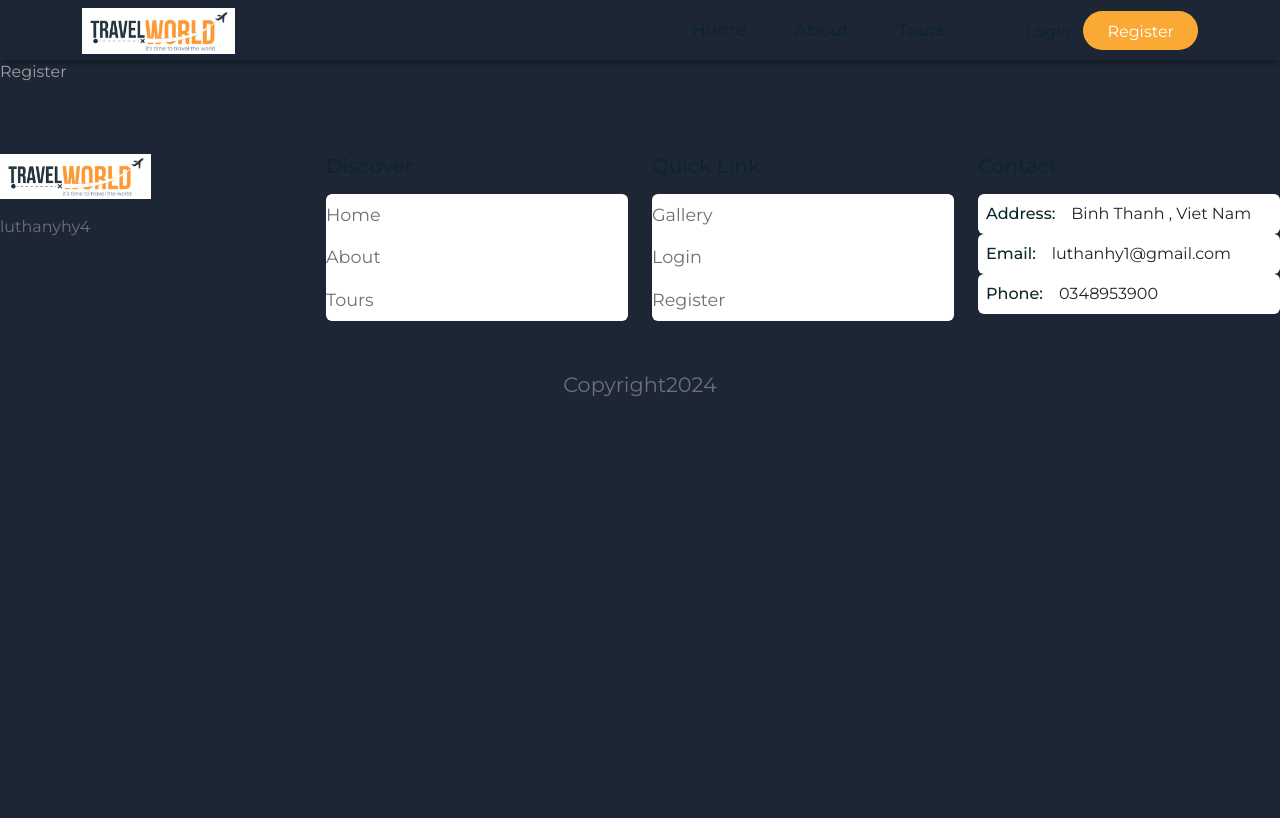
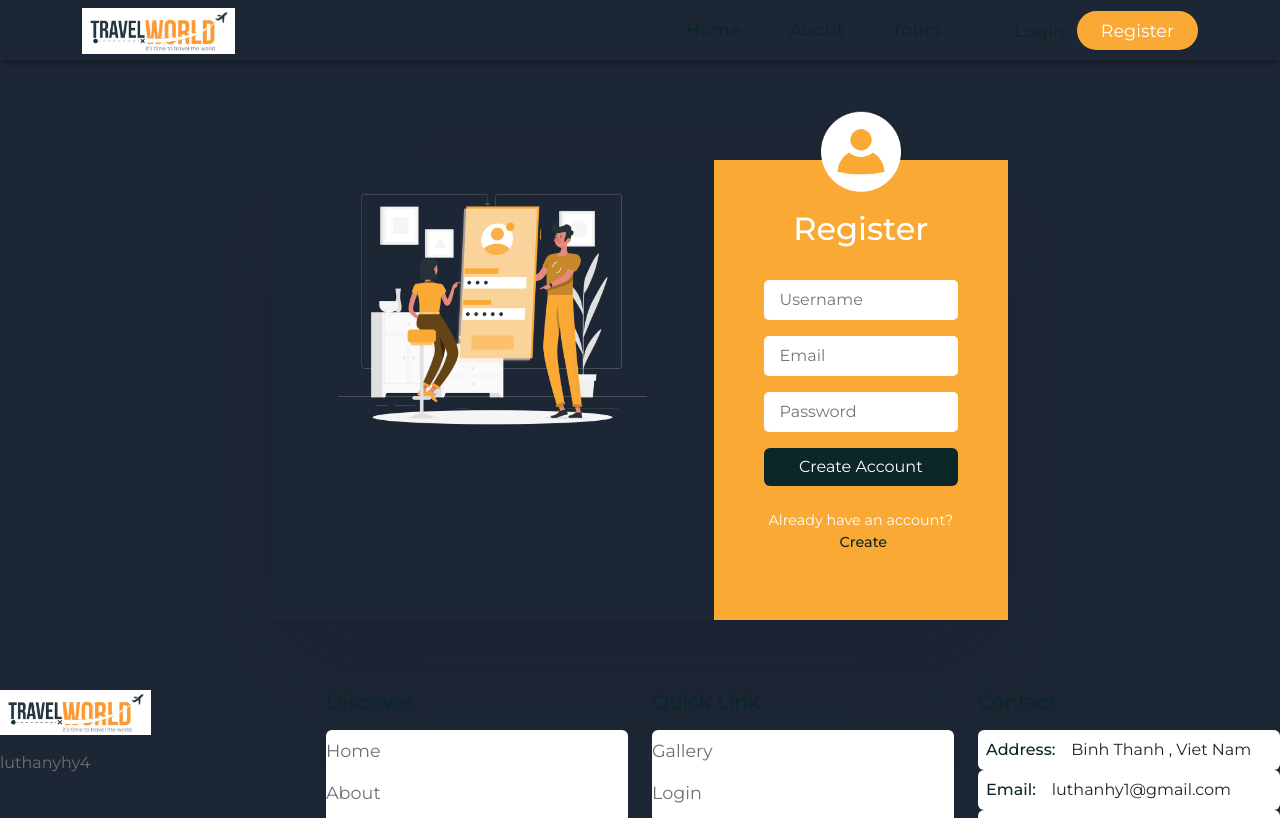
Before and after one commit to luthanhy/WebBooking_Travel_React_Mongo, a React (Create React App) app in the folder Web_Booking_Travel/tour-management/frontend/: page /Register in a window 1280 px wide. Shown: the top 818 px of the page. Built offline with nearby package versions, Linux system fonts and the light colour scheme; the HTML template or start-up script is replaced by a standard one; a web font is replaced by a local one.

Commit message:
Login.jsx -> login.css ->register.jsx

```diff
--- a/Web_Booking_Travel/tour-management/frontend/src/App.css
+++ b/Web_Booking_Travel/tour-management/frontend/src/App.css
@@ -21,7 +21,7 @@
 }
 
 section {
-  padding: 50px 0px;
+  padding: 0px 0px;
 }
 
 h1,
--- a/Web_Booking_Travel/tour-management/frontend/src/components/Header/Header.jsx
+++ b/Web_Booking_Travel/tour-management/frontend/src/components/Header/Header.jsx
@@ -1,78 +1,92 @@
-import React,{useRef,useEffect} from 'react'
-import {Container,Row,Button} from 'reactstrap'
-import {NavLink,Link} from 'react-router-dom'
-import logo from '../../assets/images/logo.png'
-import "./Header.css"
+import React, { useRef, useEffect } from 'react';
+import { Container, Row, Button } from 'reactstrap';
+import { NavLink, Link } from 'react-router-dom';
+import logo from '../../assets/images/logo.png';
+import './Header.css';
 
 const nav_link = [
     {
-        path : '/home',
-        display:'Home'
+        path: '/home',
+        display: 'Home'
     },
     {
-        path : '/about',
-        display:'About'
+        path: '/about',
+        display: 'About'
     },
     {
-        path : '/tours',
-        display:'Tours'
+        path: '/tours',
+        display: 'Tours'
     }
-]
+];
+
 const Header = () => {
-    const headerRef = useRef(null)
-    const stickyHeaderFunc = () =>{
-        window.addEventListener('scroll',()=>{
-            if(document.body.scrollTop>80 || document.documentElement.scrollTop >80){
-                headerRef.current.classList.add('sticky__header')
-            }else{
-                headerRef.current.classList.remove('sticky__header')
+    const headerRef = useRef(null);
+
+    const stickyHeaderFunc = () => {
+        window.addEventListener('scroll', () => {
+            if (document.body.scrollTop > 80 || document.documentElement.scrollTop > 80) {
+                headerRef.current.classList.add('sticky__header');
+            } else {
+                headerRef.current.classList.remove('sticky__header');
             }
-        })
-    }
-    useEffect(()=>{
-        stickyHeaderFunc()
-        return window.removeEventListener('scroll',stickyHeaderFunc)
-    })
+        });
+    };
+
+    useEffect(() => {
+        stickyHeaderFunc();
+        return () => {
+            window.removeEventListener('scroll', stickyHeaderFunc);
+        };
+    }, []);
+
     return (
-    <header className='header'ref={headerRef}>
+        <header className='header' ref={headerRef}>
             <Container>
                 <Row>
                     <div className=' nav__wrapper d-flex align-items-center justify-content-between'>
                         {/* logo */}
-                    <div className="logo">
-    	                    <img src={logo} alt=''></img>
+                        <div className='logo'>
+                            <img src={logo} alt='' />
                         </div>
                         {/* end logo */}
 
                         {/* menu */}
-                    <div className="navigation">
-                        <ul className="menu d-flex align-items-center gap-5">
-                            {
-                                nav_link.map((item,index)=>(
-                                    <li className="nav_item" key={index}>
-                                        <NavLink to = {item.path} className={navClass=>navClass.isActive?"active_link":""}>{item.display}</NavLink>
+                        <div className='navigation'>
+                            <ul className='menu d-flex align-items-center gap-5'>
+                                {nav_link.map((item, index) => (
+                                    <li className='nav_item' key={index}>
+                                        <NavLink to={item.path} activeClassName='active_link'>
+                                            {item.display}
+                                        </NavLink>
                                     </li>
-                                ))
-                            }
+                                ))}
                             </ul>
                         </div>
                         {/* end menu */}
 
-                    <div className="nav__right d-flex align-items-center gap-4">
-                        <div className="nav__btns">
-                            <Button className=" btn secondary__btn"><Link to='/login'></Link>Login</Button>
-                            <Button className=" btn primary__btn"><Link to='/register'></Link>Register</Button>
+                        <div className='nav__right d-flex align-items-center gap-4'>
+                            <div className='nav__btns'>
+                                {/* Sử dụng NavLink thay vì Link */}
+                                <Button className='btn secondary__btn'>
+                                    <NavLink to='/login' activeClassName='active_link'>
+                                        Login
+                                    </NavLink>
+                                </Button>
+                                <Button className='btn primary__btn'>
+                                    <NavLink to='/register' activeClassName='active_link'>
+                                        Register
+                                    </NavLink>
+                                </Button>
                             </div>
                             <span className='mobile_menu'>
-                            <i className="ri-menu-line"></i>
+                                <i className='ri-menu-line'></i>
                             </span>
                         </div>
-
                     </div>
                 </Row>
             </Container>
         </header>
-)
-}
+    );
+};
 
-export default Header
+export default Header;
--- a/Web_Booking_Travel/tour-management/frontend/src/pages/Login.jsx
+++ b/Web_Booking_Travel/tour-management/frontend/src/pages/Login.jsx
@@ -1,8 +1,50 @@
-import React from 'react'
+import React,{useState} from 'react'
+import { Link } from 'react-router-dom'
+import { Container,Row,Col,Form,FormGroup,Button } from 'reactstrap'
+import '../styles/login.css';
+import loginImg from '../assets/images/login.png'
+import userIcon from '../assets/images/user.png'
+const Login = () => {
+  const [credentials,setCredentials] = useState({
+    email:undefined,
+    password:undefined,
 
-const Login = () => {
+  })
+  const handleChange = e =>{
+    setCredentials(prev=> ({...prev,[e.target.id]:e.target.value}))
+  }
+
+  const handleClick = e=>{
+    e.preventDefault();
+  }
   return (
-    <div>Login</div>
+    <Container>
+      <Row>
+        <Col lg='8' className="m-auto" >
+          <div className='login_container d-flex justify-content-between'>
+            <div className="login_img">
+              <img src={loginImg} alt="" />
+            </div>
+            <div className="login_form">
+              <div className="user">
+                <img src={userIcon} alt="" />
+              </div>
+              <h2>Login</h2>
+            <Form onSubmit={handleClick}>
+              <FormGroup>
+                <input type="email" placeholder="Email" required id="email" onChange={handleChange}/>
+              </FormGroup>
+              <FormGroup>
+                <input type="password" placeholder="Password" required id="password" onChange={handleChange}/>
+              </FormGroup>
+              <button className="btn secondary_btn auth_btn"type="submit" >Login</button>
+            </Form>
+              <p>Don't have an account?<Link to='/register'>Create</Link></p>
+            </div>
+          </div>
+        </Col>
+      </Row>
+    </Container>
   )
 }
 
--- a/Web_Booking_Travel/tour-management/frontend/src/pages/Register.jsx
+++ b/Web_Booking_Travel/tour-management/frontend/src/pages/Register.jsx
@@ -1,8 +1,55 @@
-import React from 'react'
+import React, { useState } from 'react'
+import { Link } from 'react-router-dom'
+import { Container, Row, Col, Form, FormGroup, Button } from 'reactstrap'
+import '../styles/login.css';
+import registerImg from '../assets/images/login.png'
+import userIcon from '../assets/images/user.png'
+const Register = () => {
+  const [credentials, setCredentials] = useState({
+    userName:undefined,
+    email: undefined,
+    password: undefined,
 
-const Register = () => {
+  })
+  const handleChange = e => {
+    setCredentials(prev => ({ ...prev, [e.target.id]: e.target.value }))
+  }
+
+  const handleClick = e => {
+    e.preventDefault();
+  }
   return (
-    <div>Register</div>
+    <Container>
+      <Row>
+        <Col lg='8' className="m-auto" >
+          <div className='login_container d-flex justify-content-between'>
+            <div className="login_img">
+              <img src={registerImg} alt="" />
+            </div>
+
+            <div className="login_form">
+              <div className="user">
+                <img src={userIcon} alt="" />
+              </div>
+              <h2>Register</h2>
+              <Form onSubmit={handleClick}>
+                <FormGroup>
+                  <input type="text" placeholder="Username" required id="user" onChange={handleChange} />
+                </FormGroup>
+                <FormGroup>
+                <FormGroup>
+                  <input type="text" placeholder="Email" required id="email" onChange={handleChange} />
+                </FormGroup>
+                  <input type="password" placeholder="Password" required id="password" onChange={handleChange} />
+                </FormGroup>
+                <button className="btn secondary_btn auth_btn" type="submit" >Create Account</button>
+              </Form>
+              <p>Already have an account?<Link to='/login'>Create</Link></p>
+            </div>
+          </div>
+        </Col>
+      </Row>
+    </Container>
   )
 }
 
--- a/Web_Booking_Travel/tour-management/frontend/src/router/Routers.js
+++ b/Web_Booking_Travel/tour-management/frontend/src/router/Routers.js
@@ -1,12 +1,13 @@
 import React from 'react'
 import {Routes,Route, Navigate} from 'react-router-dom'
 import Home from '../pages/Home'
-import Login from '../pages/Login'
-import Register from '../pages/Register'
+import Login from '../pages/Login.jsx'
+import Register from '../pages/Register.jsx'
 import Tours from '../pages/Tours'
 import ToursDetails from '../pages/ToursDetails.jsx'
 import SearchResultList from '../pages/SearchResultList'
 import Admin from '../pages/Admin.jsx'
+//Them duong dan about
 import About from '../pages/About.jsx'
 const Routers = () => {
   return (
@@ -16,10 +17,9 @@
             <Route path='/home' element = {<Home/>}/>
             <Route path='/tours' element = {<Tours/>}/>
             <Route path='/tours/:id' element = {<ToursDetails/>}/>
-            <Route path='/Login' element = {<Login/>}/>
-            <Route path='/Register' element = {<Register/>}/>
+            <Route path='/login' element = {<Login/>}/>
+            <Route path='/register' element = {<Register/>}/>
             <Route path='/tours/search' element = {<SearchResultList/>}/>
-            <Route path='/admin' element = {<Admin/>}/>
             <Route path='/about' element = {<About/>}/>
         </Routes>
     </div>
--- /dev/null
+++ b/Web_Booking_Travel/tour-management/frontend/src/styles/login.css
@@ -0,0 +1,69 @@
+.login_img {
+    width: 60%;
+    text-align: center;
+}
+.login_img img{
+    width: 70%;
+    object-fit: contain;
+}
+.login_form{
+    padding: 50px;
+    background: var(--secondary-color);
+    position: relative;
+}
+.login_container{
+    box-shadow: rgba(17, 12, 46, 0.15) 0px 48px 100px 0px;
+    margin-top: 100px;
+}
+.login_container .user{
+    width: 80px;
+    height: 80px;
+    position: absolute;
+    top: -9%;
+    left: 50%;
+    transform: translate(-50%,-9%);
+}
+.login_form .user img{
+    width: 100%;
+}
+
+.login_form h2{
+    color: #fff;
+    text-align: center;
+    margin-bottom: 2rem;
+}
+.login_form{
+    width: 40%;
+}
+.login_form input{
+    width: 100%;
+    padding: 0.5rem 1rem;
+    border-radius: 5px;
+    border:none;
+    font-size: 1rem;
+    color:var(--heading-color)
+}
+
+.login_form input:focus {
+    outline: none;
+}
+
+.auth_btn{
+    background: var(--heading-color) !important;
+    width: 100%;
+    color:#fff !important;
+}
+
+.login_form p{
+    font-size: 0.9rem;
+    color:#fff;
+    margin-top: 1.5rem;
+    text-align: center;
+}
+
+.login_form p a{
+    color: var(--heading-color) ;
+    text-decoration: none;
+    margin-left: 5px;
+    font-weight: 500;
+}
```
Lines whose indentation alone changed are shown as unchanged.
